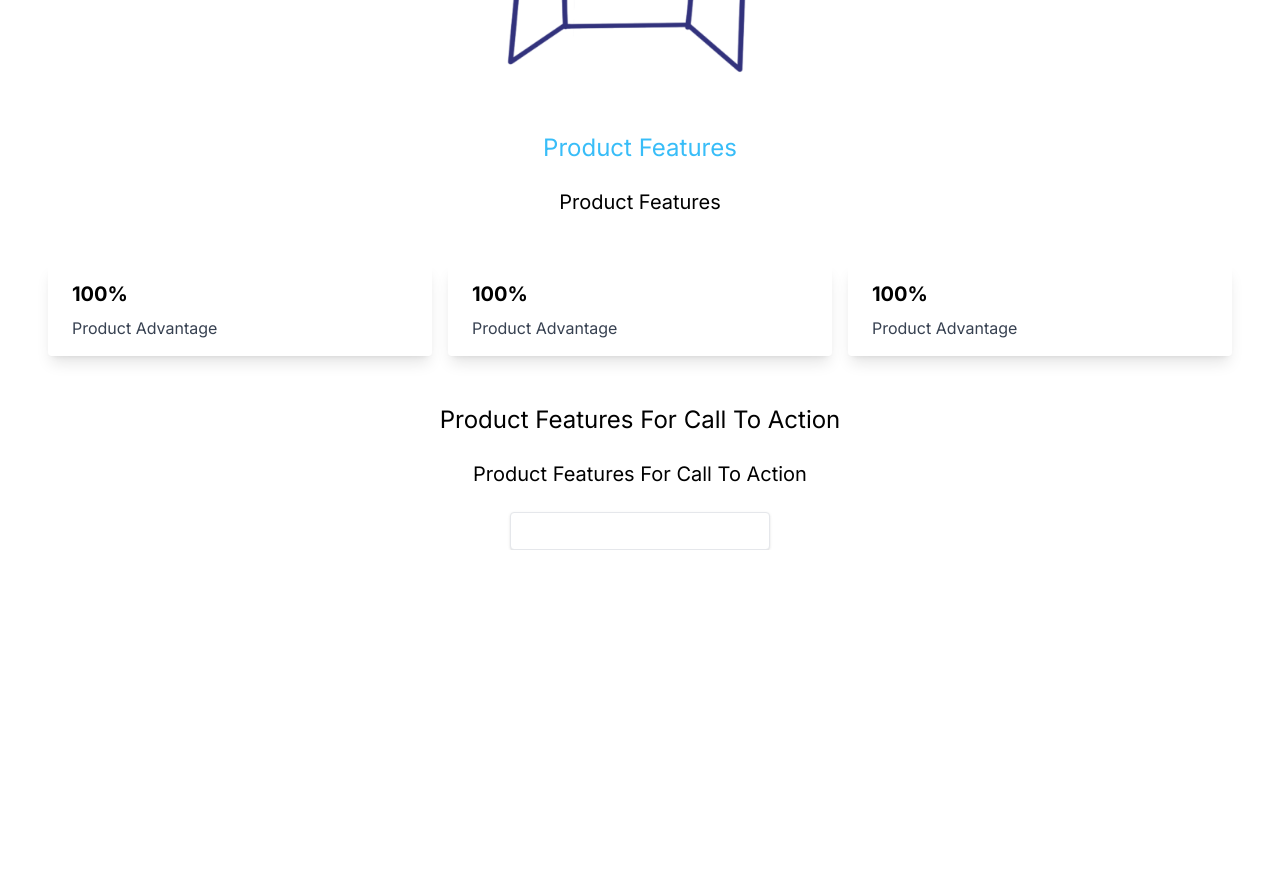
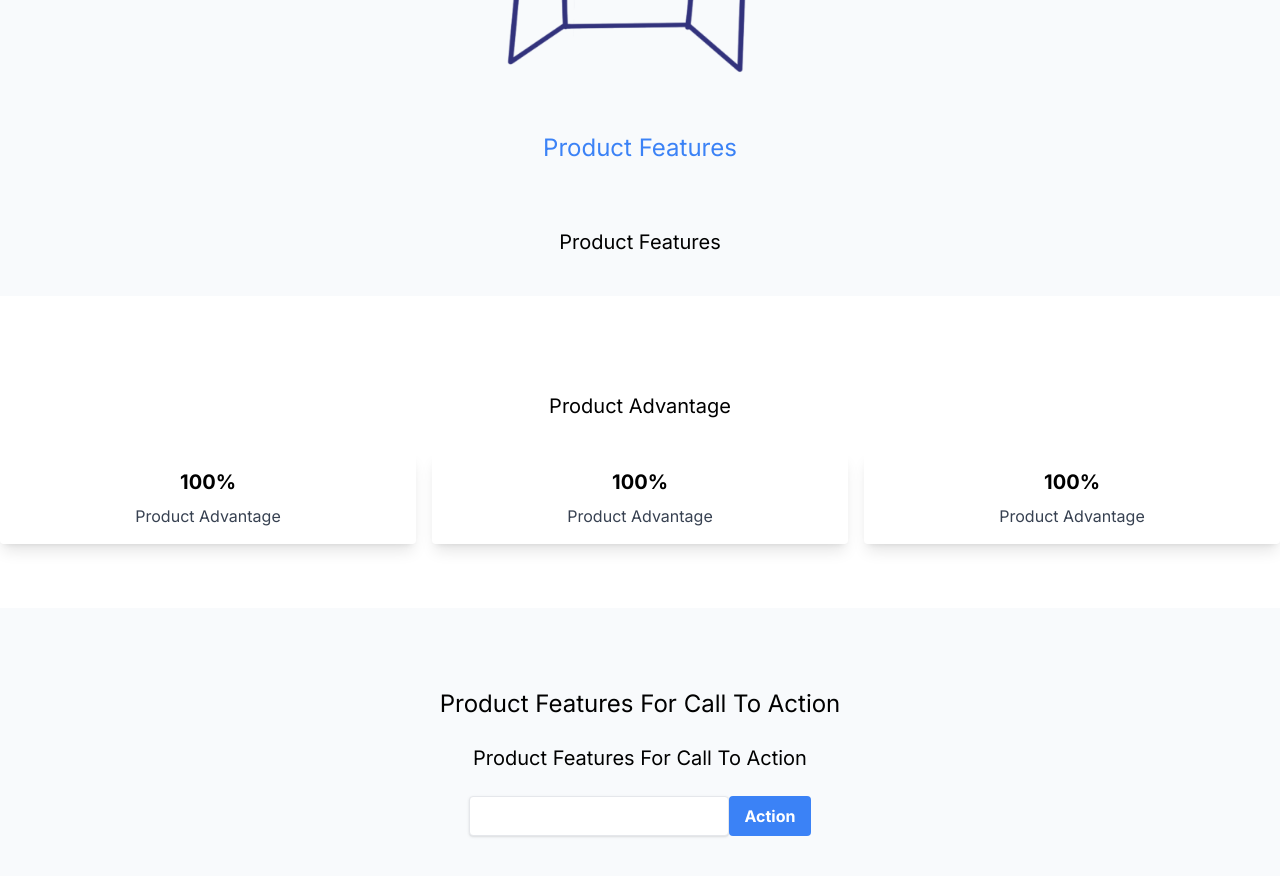
Before and after one commit to kbssj1/nextjs-tailwind-landingpage-template, a Next.js app: page / in a window 1280 px wide. Shown: the part 360-1236 px from the top of the page. Before the commit the page ends 910 px from the top, so only its background shows below. Built offline with nearby package versions, Linux system fonts and the light colour scheme.

Commit message:
update section

```diff
--- a/src/app/components/Advantages.tsx
+++ b/src/app/components/Advantages.tsx
@@ -1,10 +1,14 @@
 const Advantages = () => {
 
   return (
-    <div className="background-color: rgb(156 163 175) h-400 flex gap-4 p-12">
 
+    <div className="py-16">
 
-      <div className="rounded overflow-hidden shadow-lg basis-1/3">
+    <p className="text-xl text-center py-8">Product Advantage</p>
+
+    <div className="background-color: rgb(156 163 175) h-400 flex gap-4">
+
+      <div className="rounded overflow-hidden shadow-lg basis-1/3 text-center">
         <div className="px-6 py-4">
         <div className="font-bold text-xl mb-2">
           100%
@@ -15,7 +19,7 @@ const Advantages = () => {
         </div>
       </div>
 
-      <div className="rounded overflow-hidden shadow-lg basis-1/3">
+      <div className="rounded overflow-hidden shadow-lg basis-1/3 text-center">
         <div className="px-6 py-4">
         <div className="font-bold text-xl mb-2">
           100%
@@ -26,7 +30,7 @@ const Advantages = () => {
         </div>
       </div>
 
-      <div className="rounded overflow-hidden shadow-lg basis-1/3">
+      <div className="rounded overflow-hidden shadow-lg basis-1/3 text-center">
         <div className="px-6 py-4">
         <div className="font-bold text-xl mb-2">
           100%
@@ -38,6 +42,8 @@ const Advantages = () => {
       </div>
 
     </div>
+
+    </div>
   );
 };
 
--- a/src/app/components/Button.tsx
+++ b/src/app/components/Button.tsx
@@ -3,7 +3,7 @@ interface ButtonProps extends React.ButtonHTMLAttributes<HTMLButtonElement> {}
 const Button = (props: ButtonProps) => {
 
   return (
-    <button type="button" onClick={props.onClick} className="bg-blue-500 hover:bg-blue-700 text-white font-bold py-2 px-4 rounded">{props.title}</button>
+    <button type="button" className="bg-blue-500 hover:bg-blue-700 text-white font-bold py-2 px-4 rounded">{props.title}</button>
   );
 };
 
--- a/src/app/components/CallToAction.tsx
+++ b/src/app/components/CallToAction.tsx
@@ -1,15 +1,17 @@
+import { Button } from "./Button";
+
 const CallToAction = () => {
 
   return (
-    <div className="flex flex-col items-center">
-      <p className="text-2xl">Product Features For Call To Action</p>
+    <div className="flex flex-col items-center bg-slate-50 py-20">
+      <p className="text-2xl text-center">Product Features For Call To Action</p>
       <br></br>
-      <p className="text-xl">Product Features For Call To Action</p>
+      <p className="text-xl text-center">Product Features For Call To Action</p>
       <br></br>
       <div>
         <form className="flex">
             <input className="shadow appearance-none border rounded w-full py-2 px-3 text-gray-700 leading-tight focus:outline-none focus:shadow-outline" type="text" />
-            <button type="button"/>
+            <Button title="Action" />
         </form>
       </div>
     </div>
--- a/src/app/components/Features.tsx
+++ b/src/app/components/Features.tsx
@@ -1,15 +1,15 @@
 const Features = () => {
 
   return (
-    <div className="flex flex-col items-center">
+    <div className="flex flex-col items-center bg-slate-50">
       <img
         src="/rocket.png"
         width={400}
         height={400}
       />
-      <h3 className="text-sky-400 text-2xl">Product Features</h3>
+      <h3 className="text-blue-500 text-2xl">Product Features</h3>
       <br/>
-      <p className="text-xl">Product Features</p>
+      <p className="text-xl py-10">Product Features</p>
     </div>
   );
 };
```
